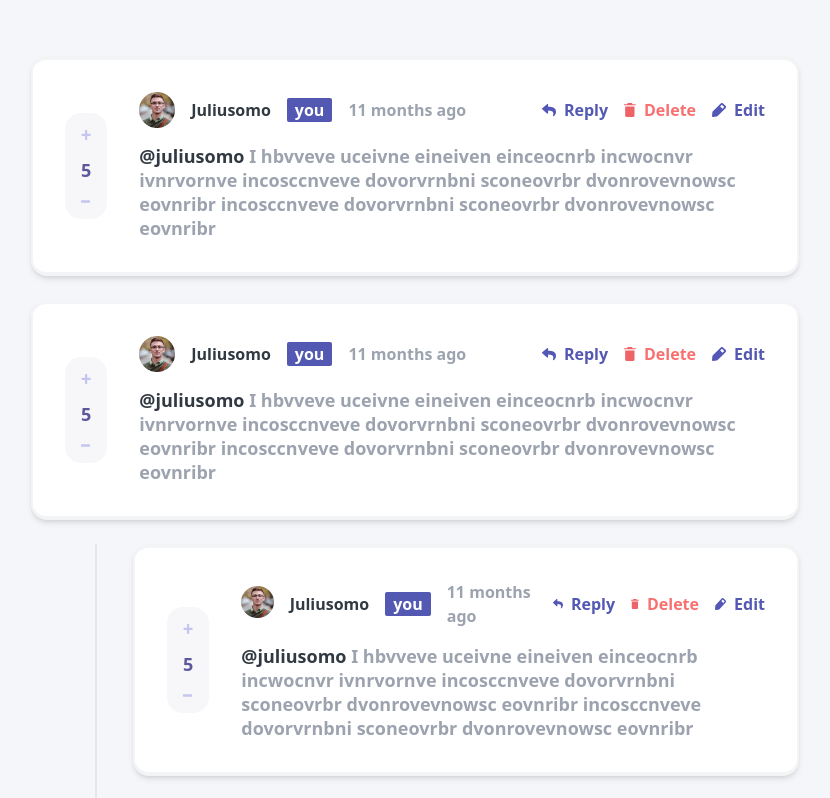
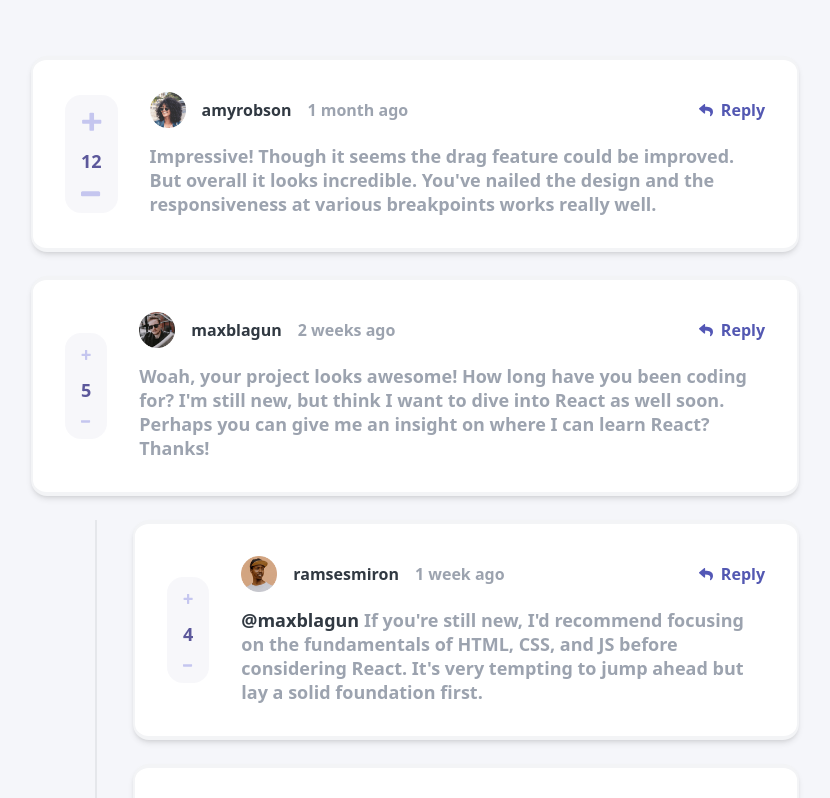
Before and after one commit to d-beloved/Interactive-comments-section-component, a Next.js app: page / in a window 1280 px wide. Shown: the top 798 px of the page, without its empty margins (225-1055 px from the left). Built offline with nearby package versions, Linux system fonts and the light colour scheme.

Commit message:
read comments from the mock data

```diff
--- a/app/components/Comment.tsx
+++ b/app/components/Comment.tsx
@@ -1,16 +1,25 @@
 import { FunctionComponent } from "react";
-import { Comment as CommentProps } from "../lib/interfaces";
 import Link from "next/link";
+import { CommentComponentProps } from "../lib/interfaces";
+import data from "../../data.json";
 
-const CommentActions: FunctionComponent = () => {
+const isCurrentUser = (username: string) => {
+	return data.currentUser.username === username;
+};
+
+const commentActions = (username: string) => {
 	return (
 		<div className="flex gap-4">
+			{!isCurrentUser(username) && (
 				<div className="flex gap-2 items-center cursor-pointer hover:opacity-40">
 					<div>
 						<img src="./images/icon-reply.svg" alt="reply" />
 					</div>
 					<span className="text-otherbg font-bold">Reply</span>
 				</div>
+			)}
+			{isCurrentUser(username) && (
+				<>
 					<Link
 						href="/?show=true"
 						className="flex gap-2 items-center cursor-pointer hover:opacity-40"
@@ -26,11 +35,25 @@ const CommentActions: FunctionComponent = () => {
 						</div>
 						<span className="text-otherbg font-bold">Edit</span>
 					</div>
+				</>
+			)}
 		</div>
 	);
 };
 
-const Comment: FunctionComponent = () => {
+const commentContent = (content: string, replyingTo: string) => {
+	return (
+		<p className="text-gray-400 font-semibold text-base sm:text-[18px]">
+			{replyingTo && (
+				<span className="text-usrname">{`@${replyingTo} `}</span>
+			)}
+			{content}
+		</p>
+	);
+};
+
+const Comment: FunctionComponent<CommentComponentProps> = ({ comment }) => {
+	const { user, createdAt, content, score } = comment;
 	return (
 		<div className="flex flex-col-reverse md:flex-row items-center p-8 bg-white gap-8 rounded-2xl border-solid border-gray-100 border-x-2 border-y-4 shadow-md">
 			<div className="max-md:flex max-md:justify-between max-md:items-center max-md:gap-4 max-md:w-full">
@@ -41,7 +64,7 @@ const Comment: FunctionComponent = () => {
 						alt="upvote"
 					/>
 					<span className="text-counter text-lg font-semibold">
-						5
+						{score}
 					</span>
 					<img
 						className="md:w-9 w-3 cursor-pointer hover:brightness-50"
@@ -50,7 +73,7 @@ const Comment: FunctionComponent = () => {
 					/>
 				</div>
 				<div className="block md:hidden">
-					<CommentActions />
+					{commentActions(user.username)}
 				</div>
 			</div>
 			<div className="flex flex-col gap-4">
@@ -59,30 +82,30 @@ const Comment: FunctionComponent = () => {
 						<div className="w-9 h-9 self-center">
 							<img
 								// className="w-full h-full"
-								src="./images/avatars/image-juliusomo.png"
-								alt="Juliusomo profile picture"
+								src={user.image.png}
+								alt={`${user.username} picture`}
 							/>
 						</div>
 						<p className="text-usrname font-bold text-[14px] sm:text-base">
-							Juliusomo
+							{user.username}
 						</p>
+						{isCurrentUser(user.username) && (
 							<span className="bg-otherbg text-white font-semibold px-2 rounded-sm text-[14px] sm:text-base">
 								you
 							</span>
+						)}
 						<p className="text-gray-400 font-bold text-[14px] sm:text-base">
-							11 months ago
+							{createdAt}
 						</p>
 					</div>
 					<div className="hidden md:flex">
-						<CommentActions />
+						{commentActions(user.username)}
 					</div>
 				</div>
-				<p className="text-gray-400 font-semibold text-base sm:text-[18px]">
-					<span className="text-usrname">@juliusomo</span> I hbvveve
-					uceivne eineiven einceocnrb incwocnvr ivnrvornve
-					incosccnveve dovorvrnbni sconeovrbr dvonrovevnowsc eovnribr
-					incosccnveve dovorvrnbni sconeovrbr dvonrovevnowsc eovnribr
-				</p>
+				{commentContent(
+					content,
+					"replyingTo" in comment && comment.replyingTo,
+				)}
 			</div>
 		</div>
 	);
--- a/app/components/CommentGroup.tsx
+++ b/app/components/CommentGroup.tsx
@@ -1,23 +1,47 @@
 import { FunctionComponent } from "react";
 import Comment from "./Comment";
+import { CommentComponentProps, CommentProps } from "../lib/interfaces";
 
-const CommentWithReply: FunctionComponent = () => {
+interface CommentGroupProps {
+	comments: CommentProps[] | undefined;
+}
+
+const CommentWithReply: FunctionComponent<CommentComponentProps> = ({
+	comment,
+}) => {
+	const replies = "replies" in comment && comment.replies;
 	return (
 		<>
-			<Comment />
+			<Comment comment={comment} />
 			<div className="flex items-center flex-col sm:gap-6 gap-4 sm:w-11/12 self-end sm:pl-9 border-l-2 border-solid border-gray-200">
-				<Comment />
-				<Comment />
+				{replies.map((reply) => (
+					<Comment key={reply.id} comment={reply} />
+				))}
 			</div>
 		</>
 	);
 };
 
-const CommentGroup: FunctionComponent = () => {
+const CommentGroup: FunctionComponent<CommentGroupProps> = ({ comments }) => {
+	if (!comments)
+		return (
+			<div className="flex justify-center items-center m-auto w-full">
+				<h1 className="text-usrname font-bold text-2xl">
+					Type a comment below to get started 👇🏽
+				</h1>
+			</div>
+		);
+
 	return (
 		<div className="flex flex-col sm:gap-6 gap-4 sm:w-4/5 lg:w-3/5 w-full">
-			<Comment />
-			<CommentWithReply />
+			{comments.map((comment) => {
+				const hasReplies = comment.replies.length > 0;
+				return !hasReplies ? (
+					<Comment key={comment.id} comment={comment} />
+				) : (
+					<CommentWithReply key={comment.id} comment={comment} />
+				);
+			})}
 		</div>
 	);
 };
--- a/app/components/CommentInput.tsx
+++ b/app/components/CommentInput.tsx
@@ -1,12 +1,14 @@
 import { FunctionComponent } from "react";
+import data from "../../data.json";
 
 const UserImage = () => {
+	const { image, username } = data.currentUser;
 	return (
 		<div className="w-8 h-8 sm:w-12 sm:h-12">
 			<img
 				className="w-full h-full rounded-full"
-				src="./images/avatars/image-juliusomo.png"
-				alt="Juliusomo profile picture"
+				src={image.png}
+				alt={`${username} picture`}
 			/>
 		</div>
 	);
--- a/app/page.tsx
+++ b/app/page.tsx
@@ -10,7 +10,7 @@ const Page: FunctionComponent<SearchParamProps> = ({ searchParams }) => {
 	return (
 		<div className={`${show ? "h-screen overflow-hidden pr-[15px]" : ""}`}>
 			<div className="sm:container flex flex-col justify-center items-center sm:mx-auto w-full my-14 gap-6">
-				<CommentGroup />
+				<CommentGroup comments={data.comments} />
 				<CommentInput />
 			</div>
 			{show && <DeleteModal />}
```
Also changed, not shown: app/lib/interfaces.tsx (+16 -7 lines). Lines whose indentation alone changed are shown as unchanged.
